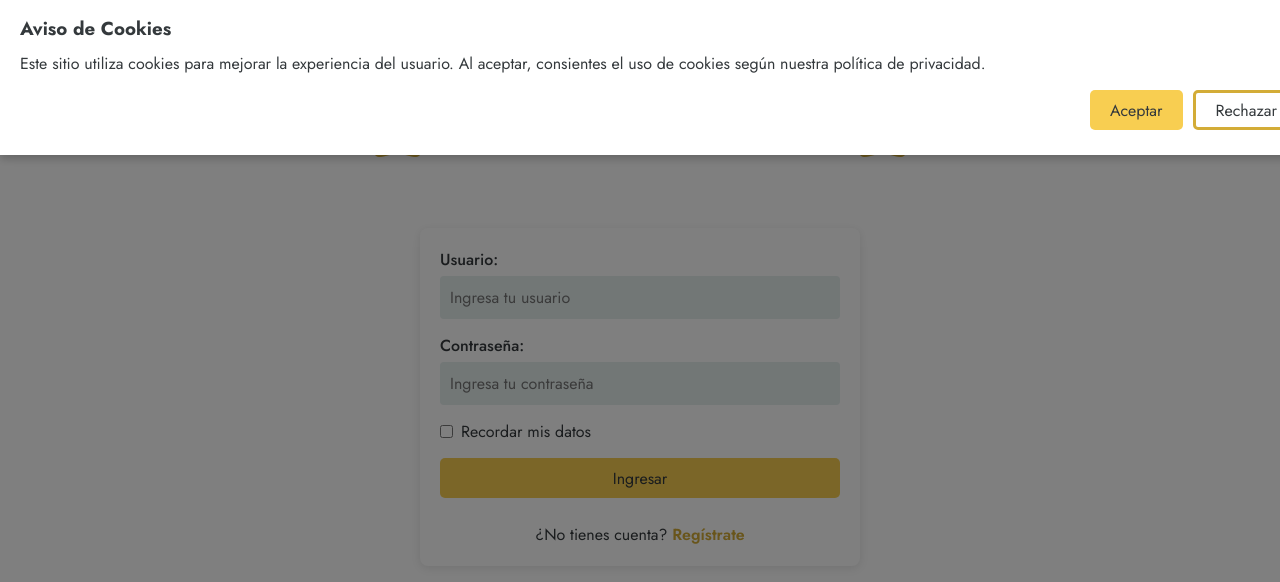
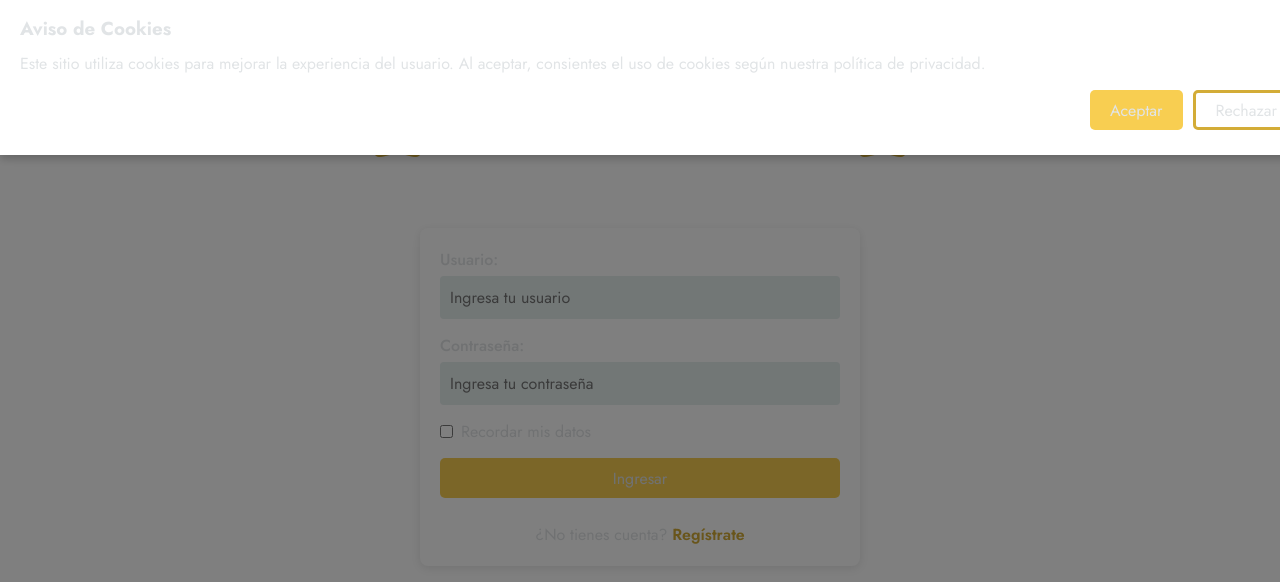
Before and after one commit to julia-martynovych/clinica-app, a website: page index.html in a window 1280 px wide. Drawn offline with Linux system fonts and the light colour scheme; a web font is replaced by a local one.

Commit message:
change another colors in styles

```diff
--- a/style_login.css
+++ b/style_login.css
@@ -2,9 +2,11 @@
     --yellow-color-light: #F8CE51;
     --yellow-color-dark: #D3AC37;
     --yellow-color-hover: #F8E4AC;
-    --main-color-black: #34393C;
+    --main-color-black: #e1e4e6;
     --color-placeholders: #E5EFEE;
     --color-white: #FFFFFF;
+    --color-box-shadow: rgba(0, 0, 0, 0.1);
+    --color-error-message:#e74c3c;
     --font-size-h1: 64px;
     --font-size-p: 16px;
     --font-family-h1: "Irish Grover";
@@ -77,7 +79,7 @@ p {
     margin: 3rem auto;
     padding: 20px;
     border-radius: 8px;
-    box-shadow: 0 2px 10px rgba(0, 0, 0, 0.1);
+    box-shadow: 0 2px 10px var(--color-box-shadow);
     background-color: var(--color-white);
 }
 
```
